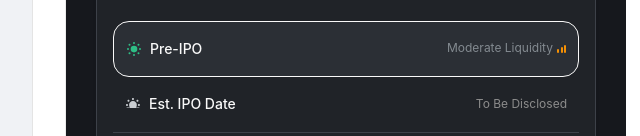
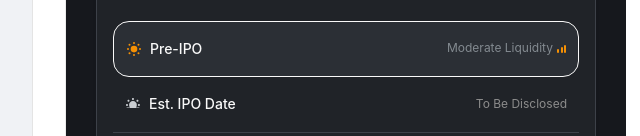
Before and after one commit to SlavMatt/Pre-IPO-Kind, a plain HTML site: page index.html in a window 1280 px wide. Shown: the part 664-800 px from the top of the page, 0-640 px from the left. Drawn offline with Linux system fonts and the light colour scheme.

Commit message:
fix: Pre-IPO and Pre-Public use orange sun, not green
Co-Authored-By: Claude Sonnet 4.6 <noreply@anthropic.com>

```diff
--- a/index.html
+++ b/index.html
@@ -799,20 +799,20 @@ const MM_CARDS_DL=[{hl:false,icon:'sun-green',name:'Market Opening',dateOnly:'20
 const MM_CARDS_IPO=[{hl:false,icon:'sun-green',name:'Market Opening',dateOnly:'2026-06-12 21:00 UTC'},{hl:true,icon:'sun',name:'Market Merging Phase',liq:'Low Liquidity',liqT:'low'}];
 const PIP_STATES={
   1:{
-    t1:{cards:[{hl:true,icon:'sun-green',name:'Pre-IPO',liq:'Moderate Liquidity',liqT:'moderate'},{hl:false,icon:'gray',name:'Est. IPO Date',tbd:true}],fn:FN_IPO},
-    t2:{cards:[{hl:true,icon:'sun-green',name:'Pre-Public',liq:'Moderate Liquidity',liqT:'moderate'},{hl:false,icon:'gray',name:'Market Opening',tbd:true}],fn:FN_DL}
+    t1:{cards:[{hl:true,icon:'sun',name:'Pre-IPO',liq:'Moderate Liquidity',liqT:'moderate'},{hl:false,icon:'gray',name:'Est. IPO Date',tbd:true}],fn:FN_IPO},
+    t2:{cards:[{hl:true,icon:'sun',name:'Pre-Public',liq:'Moderate Liquidity',liqT:'moderate'},{hl:false,icon:'gray',name:'Market Opening',tbd:true}],fn:FN_DL}
   },
   2:{
-    t1:{cards:[{hl:true,icon:'sun-green',name:'Pre-IPO',liq:'Moderate Liquidity',liqT:'moderate'},{hl:false,icon:'sun',name:'Est. IPO Date',countdown:'3 Mon 24 Days',tag:'Next Phase',date:'2026-08-12 21:00 UTC'}],fn:FN_IPO},
-    t2:{cards:[{hl:true,icon:'sun-green',name:'Pre-Public',liq:'Moderate Liquidity',liqT:'moderate'},{hl:false,icon:'sun-green',name:'Market Opening',countdown:'3 Mon 24 Days',tag:'Next Phase',date:'2026-08-12 21:00 UTC'}],fn:FN_DL}
+    t1:{cards:[{hl:true,icon:'sun',name:'Pre-IPO',liq:'Moderate Liquidity',liqT:'moderate'},{hl:false,icon:'sun',name:'Est. IPO Date',countdown:'3 Mon 24 Days',tag:'Next Phase',date:'2026-08-12 21:00 UTC'}],fn:FN_IPO},
+    t2:{cards:[{hl:true,icon:'sun',name:'Pre-Public',liq:'Moderate Liquidity',liqT:'moderate'},{hl:false,icon:'sun-green',name:'Market Opening',countdown:'3 Mon 24 Days',tag:'Next Phase',date:'2026-08-12 21:00 UTC'}],fn:FN_DL}
   },
   3:{
-    t1:{cards:[{hl:true,icon:'sun-green',name:'Pre-IPO',liq:'Moderate Liquidity',liqT:'moderate'},{hl:false,icon:'sun',name:'Est. IPO Date',countdown:'14 Days',tag:'Next Phase',date:'2026-06-12 21:00 UTC'}],fn:FN_IPO},
-    t2:{cards:[{hl:true,icon:'sun-green',name:'Pre-Public',liq:'Moderate Liquidity',liqT:'moderate'},{hl:false,icon:'sun-green',name:'Market Opening',countdown:'14 Days',tag:'Next Phase',date:'2026-06-12 21:00 UTC'}],fn:FN_DL}
+    t1:{cards:[{hl:true,icon:'sun',name:'Pre-IPO',liq:'Moderate Liquidity',liqT:'moderate'},{hl:false,icon:'sun',name:'Est. IPO Date',countdown:'14 Days',tag:'Next Phase',date:'2026-06-12 21:00 UTC'}],fn:FN_IPO},
+    t2:{cards:[{hl:true,icon:'sun',name:'Pre-Public',liq:'Moderate Liquidity',liqT:'moderate'},{hl:false,icon:'sun-green',name:'Market Opening',countdown:'14 Days',tag:'Next Phase',date:'2026-06-12 21:00 UTC'}],fn:FN_DL}
   },
   4:{
-    t1:{cards:[{hl:true,icon:'sun-green',name:'Pre-IPO',liq:'Moderate Liquidity',liqT:'moderate'},{hl:false,icon:'sun',name:'Est. IPO Date',countdown:'01:26:56',tag:'Next Phase',date:'2026-10-26 21:00 UTC'}],fn:FN_IPO},
-    t2:{cards:[{hl:true,icon:'sun-green',name:'Pre-Public',liq:'Moderate Liquidity',liqT:'moderate'},{hl:false,icon:'sun-green',name:'Market Opening',countdown:'01:26:56',tag:'Next Phase',date:'2026-10-26 21:00 UTC'}],fn:FN_DL}
+    t1:{cards:[{hl:true,icon:'sun',name:'Pre-IPO',liq:'Moderate Liquidity',liqT:'moderate'},{hl:false,icon:'sun',name:'Est. IPO Date',countdown:'01:26:56',tag:'Next Phase',date:'2026-10-26 21:00 UTC'}],fn:FN_IPO},
+    t2:{cards:[{hl:true,icon:'sun',name:'Pre-Public',liq:'Moderate Liquidity',liqT:'moderate'},{hl:false,icon:'sun-green',name:'Market Opening',countdown:'01:26:56',tag:'Next Phase',date:'2026-10-26 21:00 UTC'}],fn:FN_DL}
   },
   5:{
     t1:{cards:[{hl:true,icon:'sun',name:'Pre-Listing',liq:'Low Liquidity',liqT:'low'},{hl:false,icon:'sun',name:'Est. IPO Date',countdown:'2 Days',tag:'Next Phase',date:'2026-06-12 21:00 UTC'}],fn:FN_IPO},
```
